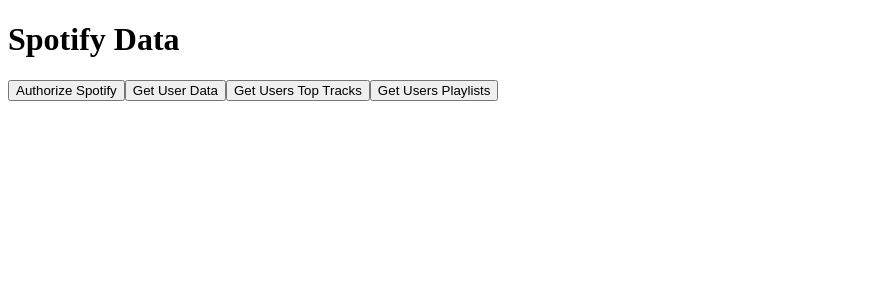
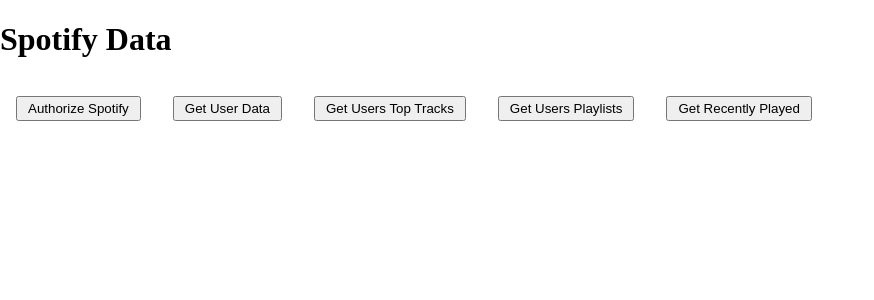
Before and after one commit to jess329/spotify-data, a React (Vite) app: page / in a window 1280 px wide. Shown: the top 300 px of the page, without its empty margins (0-874 px from the left). Built offline with nearby package versions, Linux system fonts and the light colour scheme.

Commit message:
user tracks & playlists

```diff
--- a/src/App.jsx
+++ b/src/App.jsx
@@ -4,21 +4,22 @@
 import GeneralMusicStats from './GeneralMusicStats'
 import { CLIENT_ID, REDIRECT_URI, SCOPES } from './config';
 import axios from 'axios';
-import { getUsersTopTracks, getUsersPlaylists } from './GetUserData';
+import { getUsersTopTracks, getUsersPlaylists, fetchLatestPlayedTracks } from './GetUserData';
 
 
 function App() {
   const [token, setToken] = useState("")
   const [userData, setUserData] = useState({})
   const [userTopTracks, setUserTopTracks] = useState({})
+  const [playlists, setPlaylists] = useState({})
 
   useEffect(() => {
     const hash = window.location.hash
     let token = window.localStorage.getItem("token")
 
     if(token) {
-      setToken(token)
       window.location.hash = ""
+      console.log(token);
     }
 
     if(!token && hash) {
@@ -27,10 +28,11 @@
         .find((elem) => elem.startsWith("access_token")).split(("="))[1]
 
       console.log(token);
-      setToken(token)
       window.localStorage.setItem("token", token)
       window.location.hash = ""
     }
+    setToken(token)
+    if(userTopTracks.total) console.log(userTopTracks);
   }, [])
 
   const fetchUserData = async () => {
@@ -51,6 +53,12 @@
     }
   }
 
+  const logout = () => {
+    window.localStorage.removeItem("token")
+  }
+
+
+
   // const getUsersTopTracks = async () => {
   //   try {
   //     if(token) {
@@ -70,17 +78,18 @@
 
 
   return (
-    <div>
+    <body>
       <h1>Spotify Data</h1>
       {!token ? <a href={`https://accounts.spotify.com/authorize?client_id=${CLIENT_ID}&redirect_uri=${REDIRECT_URI}&scope=${SCOPES}&response_type=token`}>
-        <button>Authorize Spotify</button>
-      </a> : null}
+        <button className='btn'>Authorize Spotify</button>
+      </a> : <button className='btn' onClick={logout}>Logout</button> }
 
-      <button onClick={fetchUserData}>Get User Data</button>
-      <button onClick={() => getUsersTopTracks(token)}>Get Users Top Tracks</button>
-      <button onClick={() => getUsersPlaylists(token)}>Get Users Playlists</button>
+      <button className='btn' onClick={fetchUserData}>Get User Data</button>
+      <button className='btn' onClick={() => getUsersTopTracks(token, setUserTopTracks)}>Get Users Top Tracks</button>
+      <button className='btn' onClick={() => getUsersPlaylists(token, setPlaylists)}>Get Users Playlists</button>
+      <button className='btn' onClick={() => fetchLatestPlayedTracks(token)}>Get Recently Played</button>
 
-    </div>
+    </body>
   )
 }
 
--- a/src/GetUserData.jsx
+++ b/src/GetUserData.jsx
@@ -1,6 +1,6 @@
 import axios from "axios";
 
-export const getUsersTopTracks = async (token) => {
+export const getUsersTopTracks = async (token, setTracks) => {
     try {
         const res = await axios.get('https://api.spotify.com/v1/me/top/tracks', {
           headers: {
@@ -9,13 +9,13 @@
         });
 
       // Handle the response data here
-      console.log(res.data);
+      setTracks(res.data)
     } catch (err) {
       console.log(err);
     }
   }
 
-export const getUsersPlaylists = async (token) => {
+export const getUsersPlaylists = async (token, setPlaylists) => {
     try {
           const res = await axios.get('https://api.spotify.com/v1/me/playlists', {
             headers: {
@@ -25,7 +25,46 @@
 
         // Handle the response data here
         console.log(res.data);
+        setPlaylists(res.data)
       } catch (err) {
         console.log(err);
       }
 }
+
+export const fetchLatestPlayedTracks = async (token) => {
+    try {
+      const res = await axios.get('https://api.spotify.com/v1/me/player/recently-played', {
+        headers: {
+          Authorization: `Bearer ${token}`
+        }
+      });
+
+      // Extract the playlists from the recently played tracks
+      console.log(res.data);
+      const latestTracks = res.data.items.map(item => item.track);
+
+      console.log(latestTracks);
+    } catch (error) {
+      // Handle any errors here
+      console.error(error);
+    }
+  };
+
+  const fetchTopPlayedArtists = async () => {
+    try {
+      const response = await axios.get('https://api.spotify.com/v1/me/top/artists', {
+        headers: {
+          Authorization: `Bearer ${accessToken}`
+        }
+      });
+
+      // Extract the artist information from the response
+      const artists = response.data.items;
+
+      // Handle the artists here
+      console.log(artists);
+    } catch (error) {
+      // Handle any errors here
+      console.error(error);
+    }
+  };
--- a/src/config.jsx
+++ b/src/config.jsx
@@ -1,3 +1,3 @@
 export const CLIENT_ID = '78e5f6cd10474053b7c867134e3f5205';
 export const REDIRECT_URI = 'http://localhost:5173'; // Change the URL if needed
-export const SCOPES = 'user-read-private user-top-read'; // Add required scopes
+export const SCOPES = 'user-read-private user-top-read user-read-recently-played'; // Add required scopes
--- a/src/index.css
+++ b/src/index.css
@@ -0,0 +1,10 @@
+html, body {
+    margin: 0;
+    padding: 0;
+    box-sizing: border-box;
+}
+
+.btn {
+    margin: 1rem;
+    padding: 3px 10px;
+}
```
